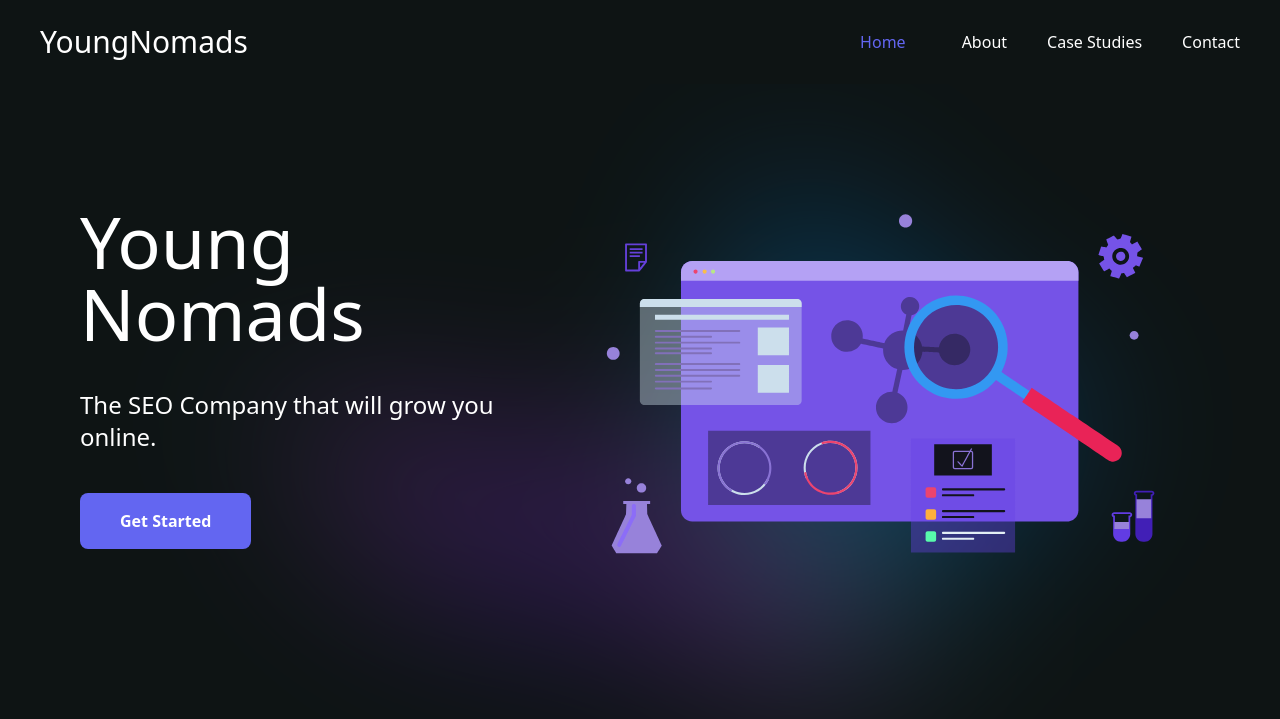
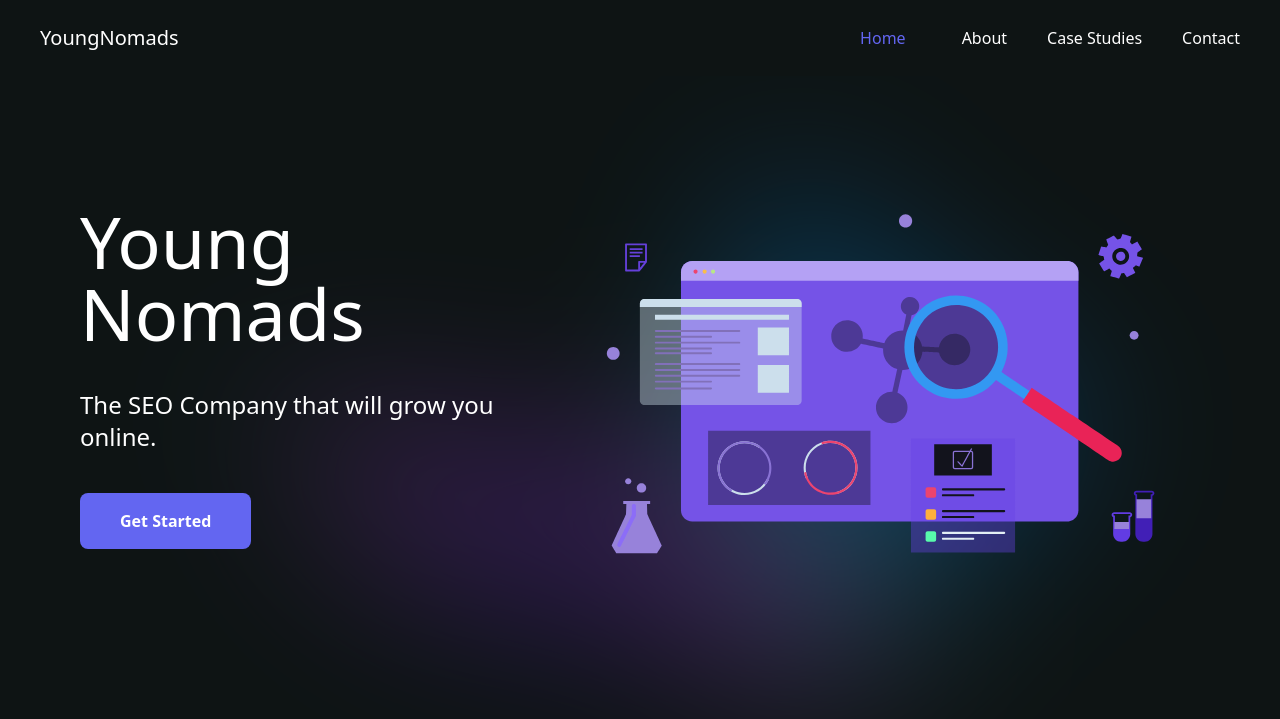
Before and after one commit to KaranChandekar/visibility, a website: page index.html in a window 1280 px wide. Shown: the top 719 px of the page. Drawn offline with nearby package versions, Linux system fonts and the light colour scheme.

Commit message:
update navbar

```diff
--- a/index.html
+++ b/index.html
@@ -19,7 +19,7 @@
   <!-- Navbar -->
   <nav class="fixed flex items-center justify-between w-full px-4 py-6 xl:px-10 bg-[#0e1414] z-30">
     <a href="#" class="z-20">
-      <h1 class="text-3xl">YoungNomads</h1>
+      <h1 class="text-xl lg:text-3xl">YoungNomads</h1>
     </a>
 
     <div class="flex items-center justify-end">
```
Also changed, not shown: about.html (+1 -1 lines), case-studies.html (+1 -1 lines), contact.html (+1 -1 lines).
